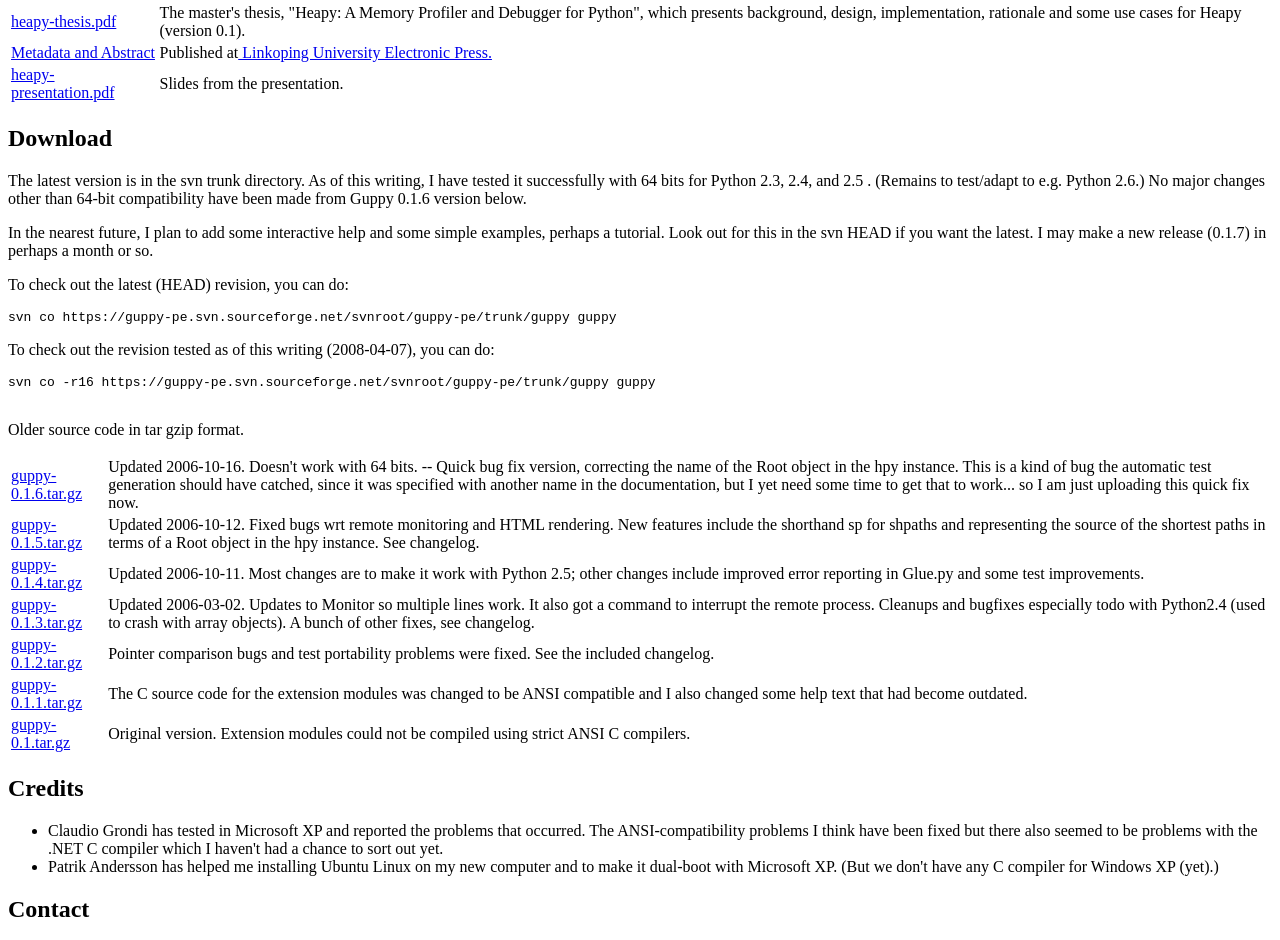
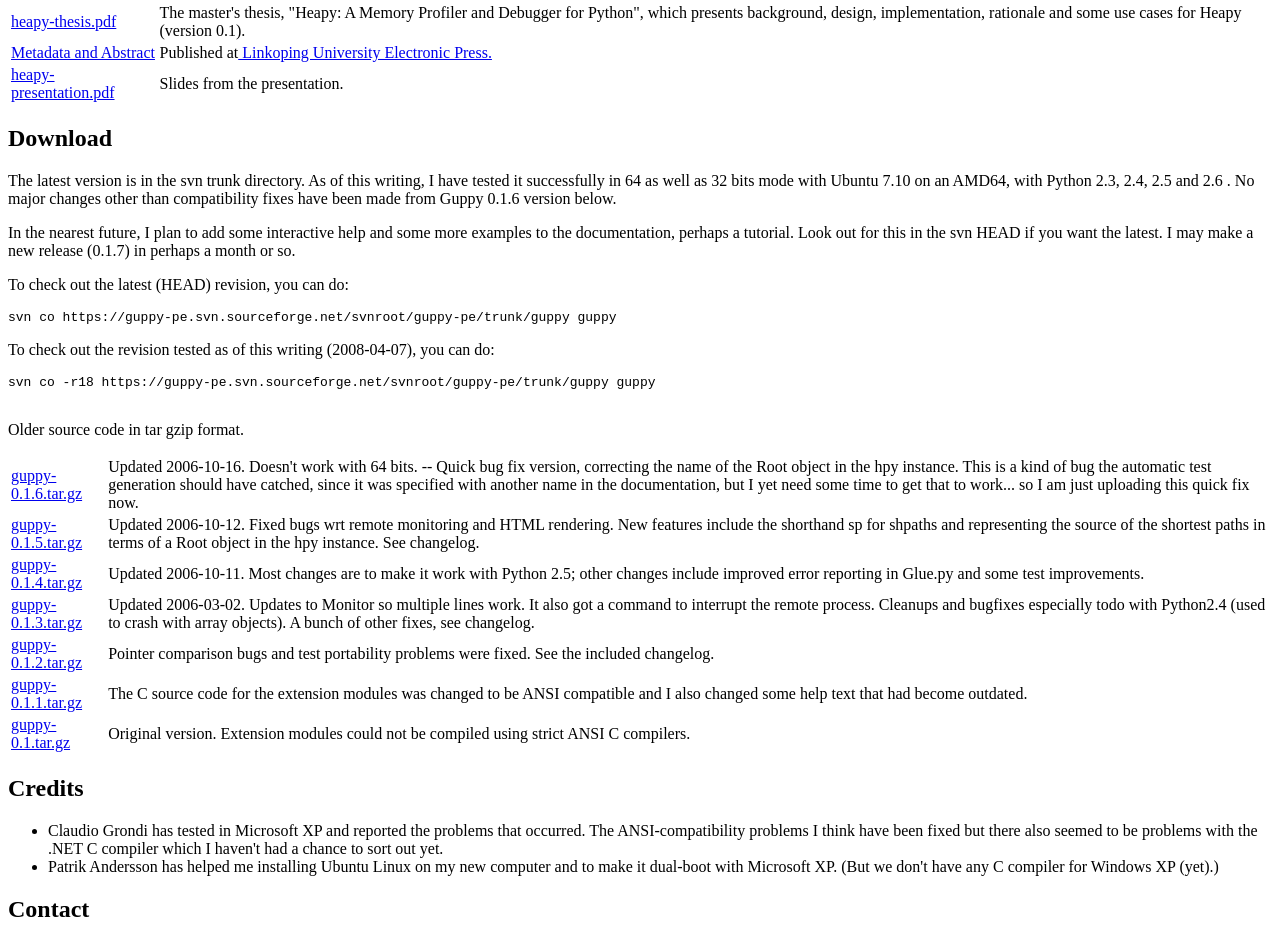
Before and after one commit to zhuyifei1999/guppy3, a plain HTML site: page doc/index.html in a window 1280 px wide. Shown: the part 3143-4083 px from the top of the page. Drawn offline with Linux system fonts and the light colour scheme.

Commit message:
Added wording in Download section of index.html about tested with Python 2.6
git-svn-id: https://svn.code.sf.net/p/guppy-pe/code/trunk/guppy@18 a2a17790-8729-0410-921b-93eeb8b3d4a2

```diff
--- a/doc/index.html
+++ b/doc/index.html
@@ -386,16 +386,16 @@ rationale and some use cases for Heapy (version 0.1).
   <p>
 
 The latest version is in the svn trunk directory. As of this writing,
-I have tested it successfully with 64 bits for Python 2.3, 2.4, and
-2.5 . (Remains to test/adapt to e.g. Python 2.6.) No major changes
-other than 64-bit compatibility have been made from Guppy 0.1.6
+I have tested it successfully in 64 as well as 32 bits mode with
+Ubuntu 7.10 on an AMD64, with Python 2.3, 2.4, 2.5 and 2.6 . No major
+changes other than compatibility fixes have been made from Guppy 0.1.6
 version below.
 </p>
   <p>
 In the nearest future, I plan to add some interactive help and some
-simple examples, perhaps a tutorial. Look out for this in the svn HEAD
-if you want the latest. I may make a new release (0.1.7) in perhaps a
-month or so.
+more examples to the documentation, perhaps a tutorial. Look out for
+this in the svn HEAD if you want the latest. I may make a new release
+(0.1.7) in perhaps a month or so.
 </p>
   <p>
 To check out the latest (HEAD) revision, you can do:
@@ -407,7 +407,7 @@ svn co https://guppy-pe.svn.sourceforge.net/svnroot/guppy-pe/trunk/guppy guppy
 To check out the revision tested as of this writing (2008-04-07), you can do:
 </p>
   <pre>
-svn co -r16 https://guppy-pe.svn.sourceforge.net/svnroot/guppy-pe/trunk/guppy guppy
+svn co -r18 https://guppy-pe.svn.sourceforge.net/svnroot/guppy-pe/trunk/guppy guppy
 
 </pre>
   <p> Older source code in tar gzip format.</p>
@@ -504,4 +504,4 @@ system:
    <dd><a href='http://sourceforge.net/tracker/?group_id=105577&atid=641821'> http://sourceforge.net/tracker/?group_id=105577&amp;atid=641821</a></dd>
    <dt> The Sourceforge project summary page is:</dt>
    <dd><a href='http://sourceforge.net/projects/guppy-pe'> http://sourceforge.net/projects/guppy-pe</a></dd></dl>
-  <hr>Generated by <a href="http://guppy-pe.sourceforge.net/gsl.html">GSL-HTML 0.1.5</a> on Mon Apr  7 13:07:00 2008</div></body></html>
+  <hr>Generated by <a href="http://guppy-pe.sourceforge.net/gsl.html">GSL-HTML 0.1.5</a> on Mon Apr  7 19:21:02 2008</div></body></html>
```
Also changed, not shown: doc/docexample.html (+1 -1 lines), doc/gsl.html (+1 -1 lines), doc/gslexample.html (+2 -2 lines), doc/guppy.html (+1 -1 lines), doc/heapy_RootState.html (+1 -1 lines), doc/heapy_UniSet.html (+1 -1 lines), doc/heapy_Use.html (+1 -1 lines), doc/heapyc.html (+1 -1 lines), doc/sets.html (+1 -1 lines), 1 other file.
